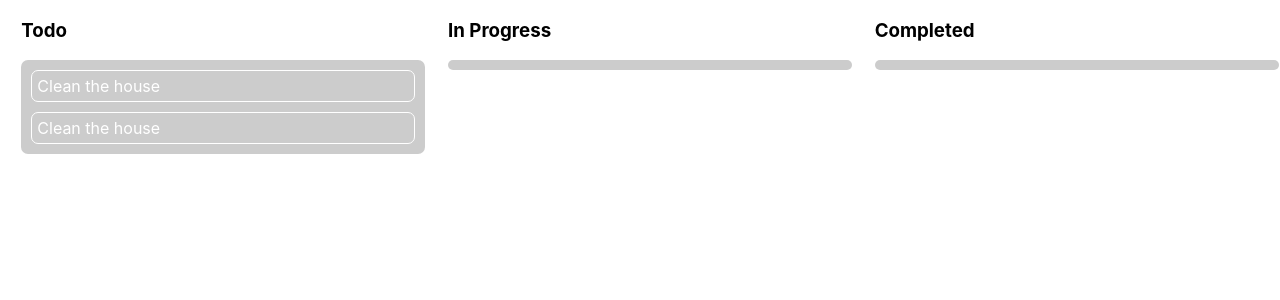
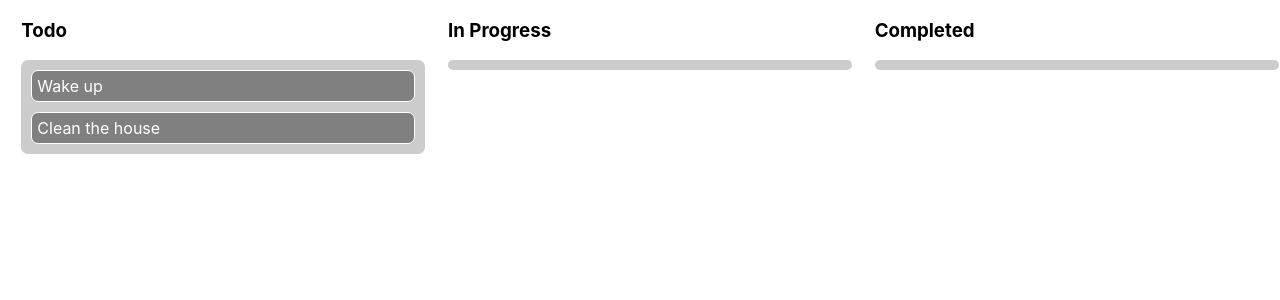
Before and after one commit to isabelchua/todo-drag-drop, a React (Create React App) app: page / in a window 1280 px wide. Shown: the top 300 px of the page. Built offline with nearby package versions, Linux system fonts and the light colour scheme.

Commit message:
copy state

```diff
--- a/src/App.css
+++ b/src/App.css
@@ -19,6 +19,7 @@
 
 .item {
 	margin-bottom: 10px;
+	background-color: gray;
 	color: white;
 	border: 1px solid white;
 	padding: 5px;
--- a/src/App.js
+++ b/src/App.js
@@ -6,7 +6,7 @@ import { v4 } from "uuid";
 
 const item = {
 	id: v4(),
-	name: "Clean the house"
+	name: "Wake up"
 };
 
 const item2 = {
@@ -32,9 +32,37 @@ function App() {
 		}
 	});
 
+	const handleDragEnd = ({ destination, source }) => {
+		//console.log(data);
+		console.log("from", source);
+		console.log("to", destination);
+
+		if (!destination) {
+			console.log("not dropped in droppable");
+			return;
+		}
+
+		if (
+			destination.index === source.index &&
+			destination.droppableId === source.droppableId
+		) {
+			console.log("dropped in same place");
+			return;
+		}
+
+		// const itemCopy = state[source.droppableId].items[source.index]
+		const itemCopy = { ...state[source.droppableId].items[source.index] };
+		setState(prev => {
+			prev = { ...prev };
+			prev[source.droppableId].items.splice(source.index, 1);
+			return prev;
+		});
+		//console.log(itemCopy);
+	};
+
 	return (
 		<div className="App">
-			<DragDropContext onDragEnd={e => console.log(e)}>
+			<DragDropContext onDragEnd={handleDragEnd}>
 				{_.map(state, (data, key) => {
 					return (
 						<div key={key} className="column">
```
